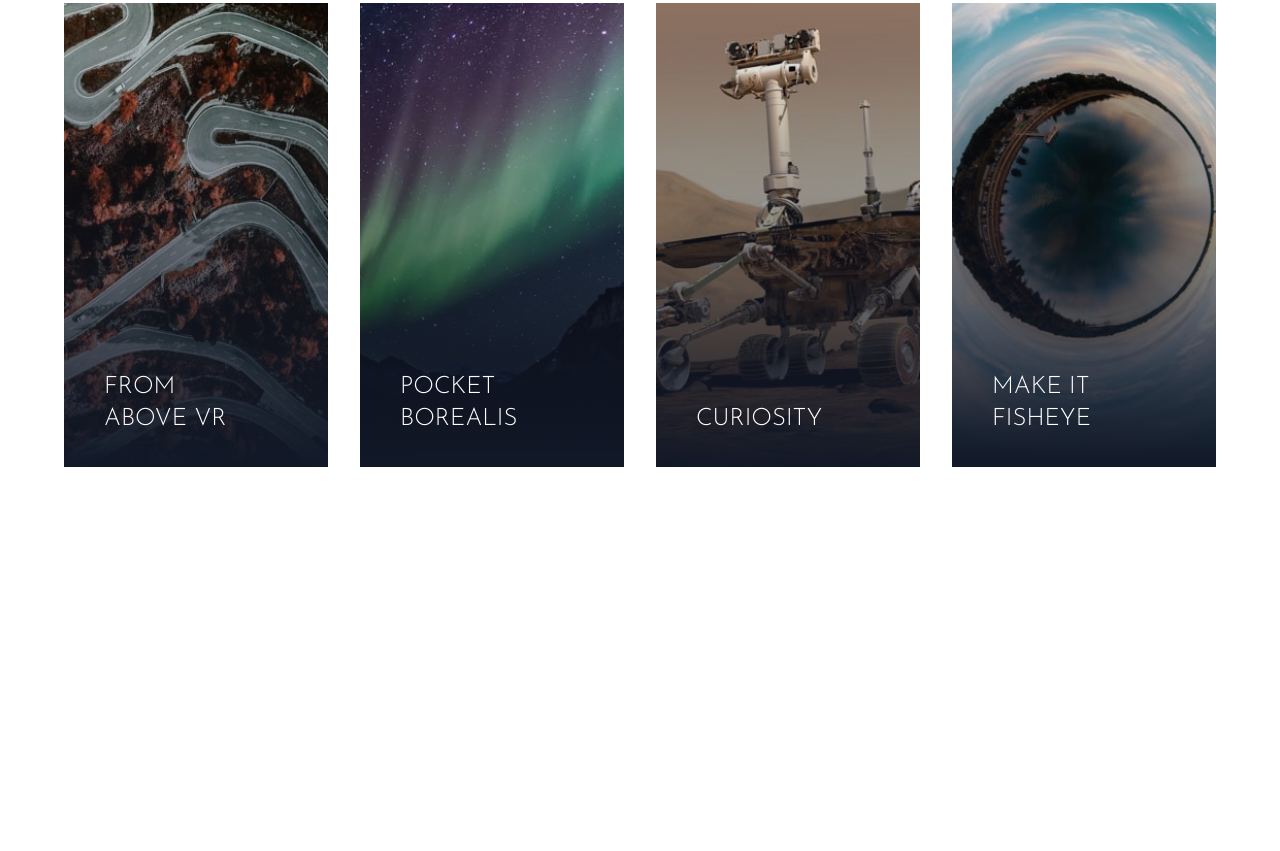
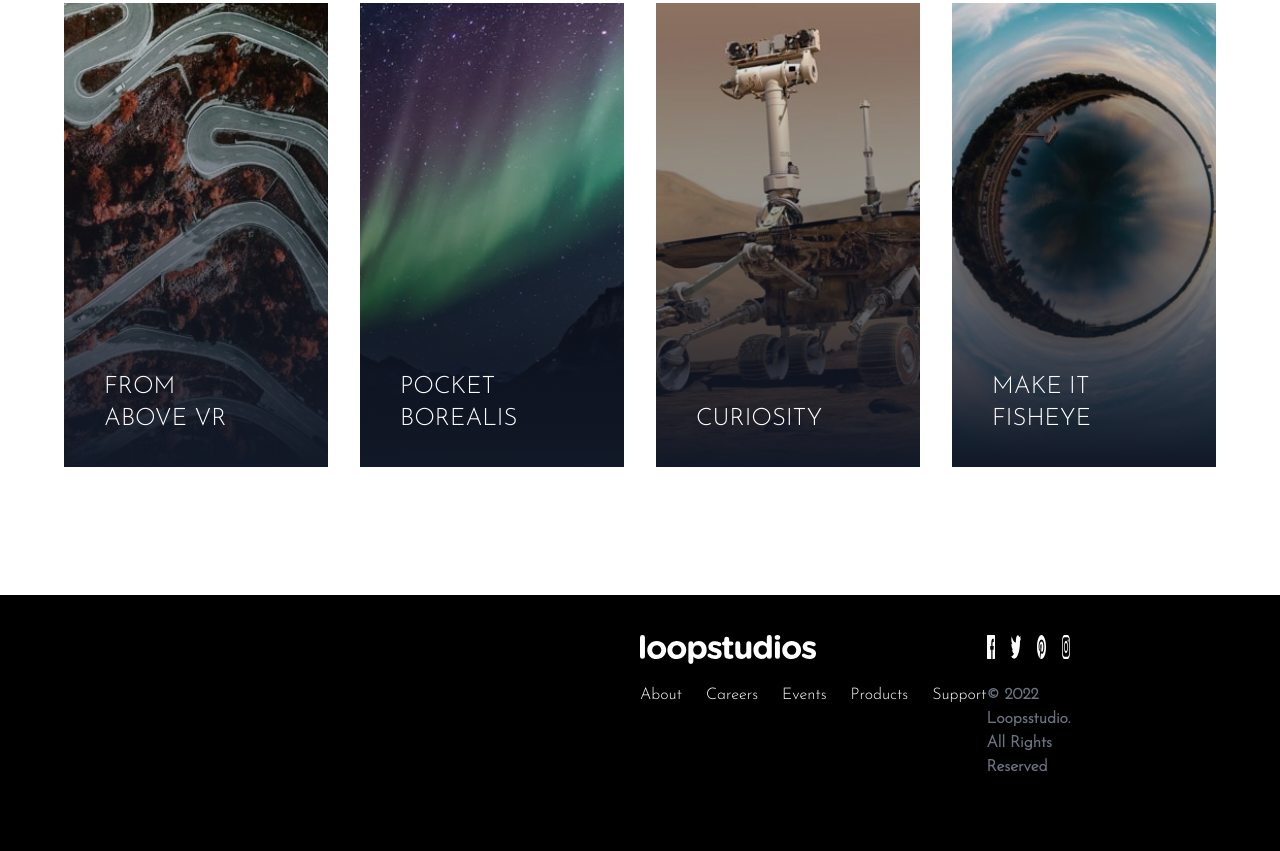
Before and after one commit to apykwan/tailwind-loopstudio, a website: page index.html in a window 1280 px wide. Shown: the part 2041-2892 px from the top of the page. Before the commit the page ends 2636 px from the top, so only its background shows below. Drawn offline with nearby package versions, Linux system fonts and the light colour scheme; files that its build step writes are made by us from their sources.

Commit message:
completed footer

```diff
--- a/index.html
+++ b/index.html
@@ -234,6 +234,92 @@
       </div>
     </section>
 
+    <footer class="bg-black">
+      <div class="container max-w-6 py-10 mx-auto">
+        <!-- Footer Flex Container -->
+        <div class="flex flex-col items-center mb-8 space-y-6 md:flex-row md:space-y-0 md:justify-between md:items-start">
+          <!-- Menu & Logo Container -->
+          <div class="flex flex-col items-center space-y-8 md:items-start md:space-y-4">
+            <!-- Logo -->
+            <div class="h-8">
+              <img src="images/logo.svg" alt="" class="w-44 md:ml-3">
+            </div>
+            <!-- Menu Cotnainer -->
+            <div class="flex flex-col items-center spacec-y-4 text-white md:flex-row md:space-y-0 md:space-x-6 md:ml-3">
+              <!-- Item 1 -->
+              <div class="h-10 group">
+                <a href="#">About</a>
+                <div class="mx-2 group-hover:border-b group-hover:border-blue-50"></div>
+              </div>
+
+              <!-- Item 2 -->
+              <div class="h-10 group">
+                <a href="#">Careers</a>
+                <div class="mx-2 group-hover:border-b group-hover:border-blue-50"></div>
+              </div>
+
+              <!-- Item 3 -->
+              <div class="h-10 group">
+                <a href="#">Events</a>
+                <div class="mx-2 group-hover:border-b group-hover:border-blue-50"></div>
+              </div>
+
+              <!-- Item 4 -->
+              <div class="h-10 group">
+                <a href="#">Products</a>
+                <div class="mx-2 group-hover:border-b group-hover:border-blue-50"></div>
+              </div>
+
+              <!-- Item 5 -->
+              <div class="h-10 group">
+                <a href="#">Support</a>
+                <div class="mx-2 group-hover:border-b group-hover:border-blue-50"></div>
+              </div>
+            </div>
+          </div>
+
+          <!-- Social & Copy Container-->
+          <div class="flex flex-col items-start justify-between space-y-4 text-gray-500">
+            <!-- Icons Container -->
+            <div class="flex items-center justify-center mx-auto space-x-4 md:justify-end md:mx-0">
+              <!-- Icon 1 -->
+              <div class="h-8 group">
+                <a href="#">
+                  <img src="images/icon-facebook.svg" alt="" class="h-6">
+                </a>
+              </div>
+
+              <!-- Icon 2 -->
+              <div class="h-8 group">
+                <a href="#">
+                  <img src="images/icon-twitter.svg" alt="" class="h-6">
+                </a>
+              </div>
+
+              <!-- Icon 3 -->
+              <div class="h-8 group">
+                <a href="#">
+                  <img src="images/icon-pinterest.svg" alt="" class="h-6">
+                </a>
+              </div>
+
+              <!-- Icon 4 -->
+              <div class="h-8 group">
+                <a href="#">
+                  <img src="images/icon-instagram.svg" alt="" class="h-6">
+                </a>
+              </div>
+            </div>
+
+            <!-- Copy -->
+            <div class="font-bold">
+              &copy; 2022 Loopsstudio. All Rights Reserved
+            </div>
+          </div>
+        </div>
+      </div>
+    </footer>
+
     <script type="module" src="/src/main.ts"></script>
   </body>
 </html>
```
